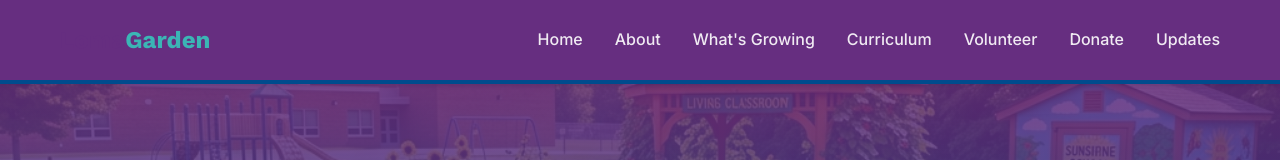
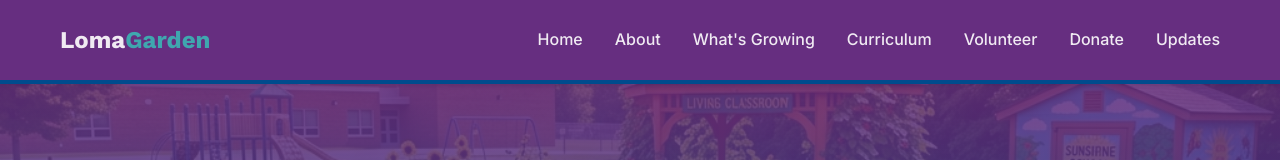
Before and after one commit to Baylow/loma-prieta-garden, a Next.js app: page / in a window 1280 px wide. In both pictures the pointer is over the link 135 px from the left and 39 px from the top of the page. Shown: the top 160 px of the page. Built offline with nearby package versions, Linux system fonts and the light colour scheme.

Commit message:
Fix logo hover color in navbar

```diff
--- a/src/components/Navbar.module.css
+++ b/src/components/Navbar.module.css
@@ -21,6 +21,15 @@
   font-weight: 700;
   color: var(--text-light);
   z-index: 101;
+}
+
+.logo a {
+  color: var(--text-light);
+}
+
+.logo a:hover {
+  color: var(--text-light);
+  opacity: 0.9;
 }
 
 .highlight {
```
